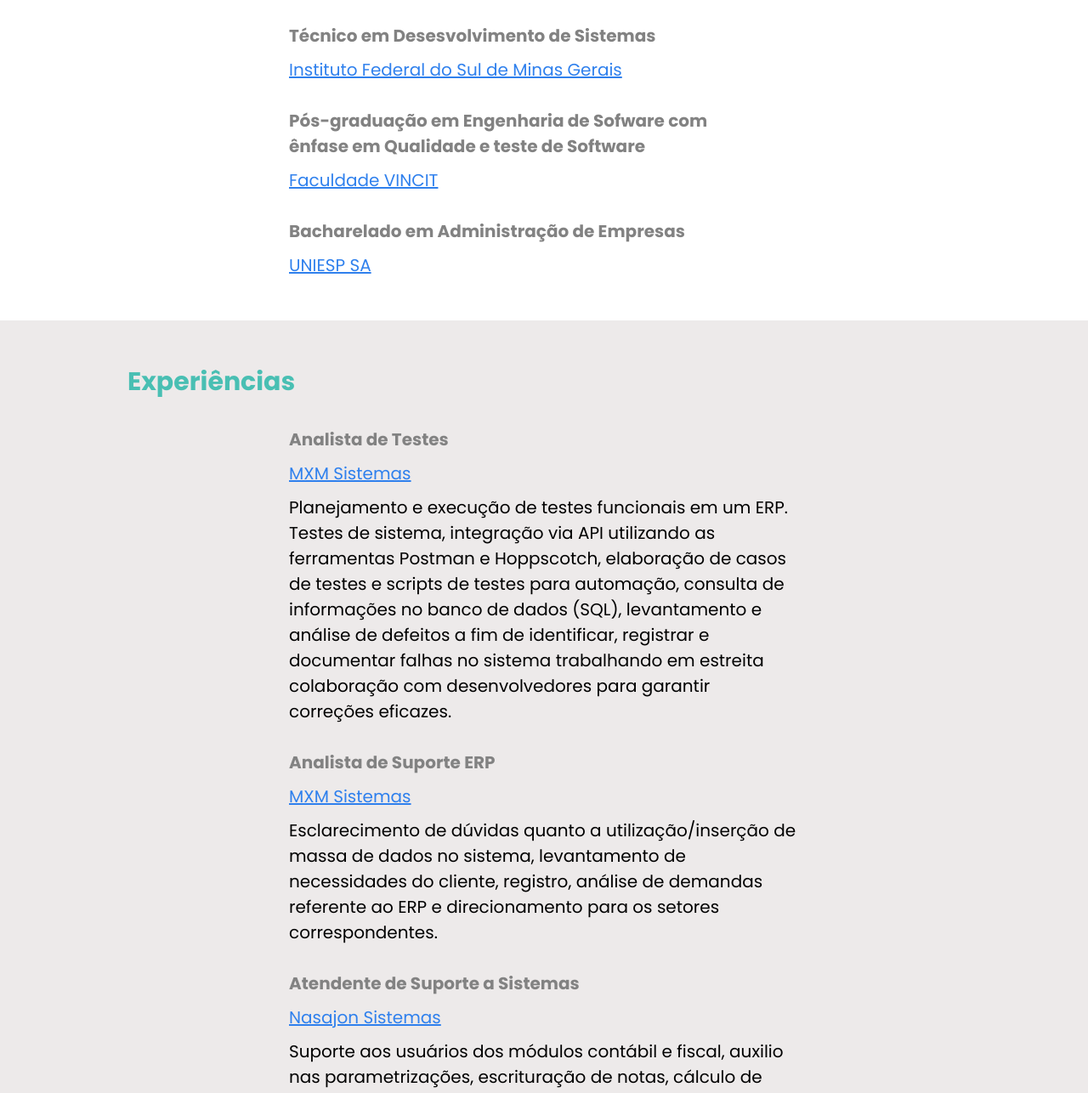
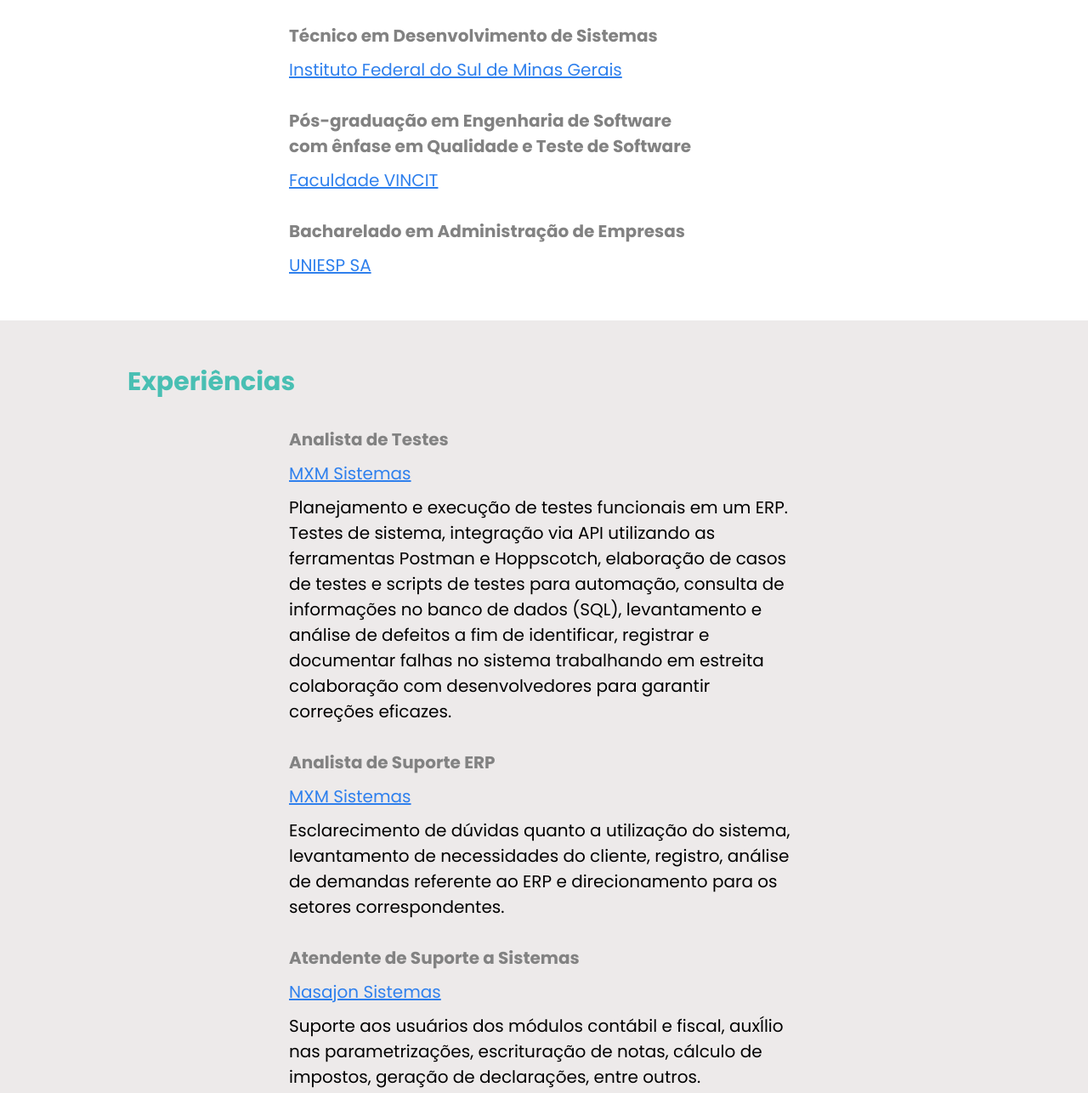
Before and after one commit to ThaianeVentura/paginapessoalthai, a plain HTML site: page index.html in a window 1280 px wide. Shown: the part 666-1952 px from the top of the page at 85% size. Drawn offline with Linux system fonts and the light colour scheme.

Commit message:
Atualizando a página pessoal

```diff
--- a/index.html
+++ b/index.html
@@ -35,10 +35,10 @@
          <h2 class="formacao-titulo">Formação</h2>
 
          <div class="formacao-lista">
-         <h3>Técnico em Desesvolvimento de Sistemas</h3>
+         <h3>Técnico em Desenvolvimento de Sistemas</h3>
          <a href="https://portal.ifsuldeminas.edu.br/index.php" target="_blank">Instituto Federal do Sul de Minas Gerais</a>
          <p></p>
-         <h3>Pós-graduação em Engenharia de Sofware com ênfase em Qualidade e teste de Software</h3>
+         <h3>Pós-graduação em Engenharia de Software com ênfase em Qualidade e Teste de Software</h3>
          <a href="https://www.faculdadevincit.edu.br/" target="_blank">Faculdade VINCIT</a>
          <p></p>
          <h3>Bacharelado em Administração de Empresas</h3>
@@ -56,10 +56,10 @@
          <p>Planejamento e execução de testes funcionais em um ERP. Testes de sistema, integração via API utilizando as ferramentas Postman e Hoppscotch, elaboração de casos de testes e scripts de testes para automação, consulta de informações no banco de dados (SQL), levantamento e análise de defeitos a fim de identificar, registrar e documentar falhas no sistema trabalhando em estreita colaboração com desenvolvedores para garantir correções eficazes.</p>
          <h3>Analista de Suporte ERP</h3>
          <a href="https://www.mxm.com.br/" target="_blank">MXM Sistemas</a>
-         <p>Esclarecimento de dúvidas quanto a utilização/inserção de massa de dados no sistema, levantamento de necessidades do cliente, registro, análise de demandas referente ao ERP e direcionamento para os setores correspondentes.</p>
+         <p>Esclarecimento de dúvidas quanto a utilização do sistema, levantamento de necessidades do cliente, registro, análise de demandas referente ao ERP e direcionamento para os setores correspondentes.</p>
          <h3>Atendente de Suporte a Sistemas</h3>
          <a href="https://nasajon.com.br/" target="_blank">Nasajon Sistemas</a>
-         <p>Suporte aos usuários dos módulos contábil e fiscal, auxilio nas parametrizações, escrituração de notas, cálculo de impostos, geração de declarações, entre outros. </p>
+         <p>Suporte aos usuários dos módulos contábil e fiscal, auxÍlio nas parametrizações, escrituração de notas, cálculo de impostos, geração de declarações, entre outros. </p>
          </div>
          </section>
 
--- a/style.css
+++ b/style.css
@@ -58,7 +58,7 @@
 
 }
 .sobre-titulo {
-    color: #C5C0C0;
+    color: #828282;
     font-size: 24px;
     margin-top: 10px;
 
```
